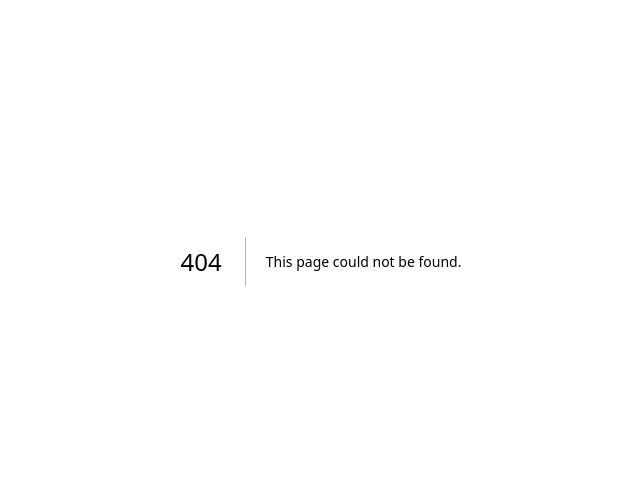
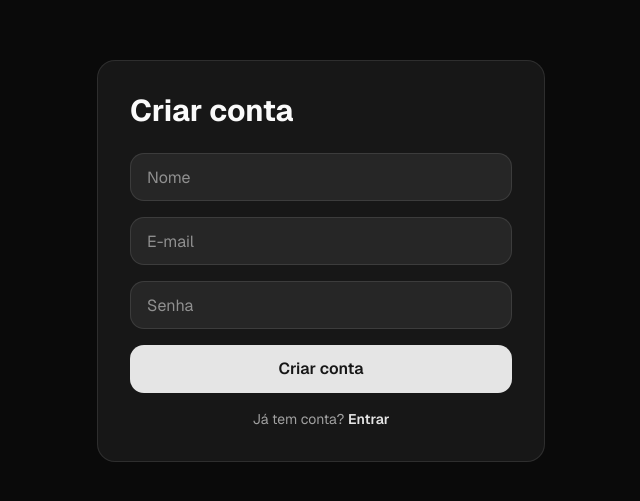
Before and after one commit to eoMafa/dashboard-financeiro, a Next.js app in the folder frontend/: page /cadastro in a window 1280 px wide. Before the commit this address had no page. Shown: the part 139-640 px from the top of the page, without its empty margins (319-959 px from the left). Built offline with nearby package versions, Linux system fonts and the light colour scheme.

Commit message:
feat(frontend): tela de cadastro com login automático

```diff
--- /dev/null
+++ b/frontend/src/app/cadastro/page.tsx
@@ -0,0 +1,107 @@
+"use client";
+
+import { useState } from "react";
+
+import axios from "axios";
+
+import { useRouter } from "next/navigation";
+
+import { api } from "@/services/api";
+
+import Link from "next/link";
+
+export default function CadastroPage() {
+  const router = useRouter();
+
+  const [nome, setNome] = useState("");
+  const [email, setEmail] = useState("");
+  const [password, setPassword] = useState("");
+  const [erro, setErro] = useState<string | null>(null);
+
+  async function handleCadastro() {
+    setErro(null);
+
+    try {
+      await api.post("/auth/register", {
+        name: nome,
+        email,
+        password,
+      });
+
+      const response = await api.post("/auth/login", {
+        email,
+        password,
+      });
+
+      localStorage.setItem("token", response.data.access_token);
+
+      router.push("/");
+    } catch (error) {
+      const status = axios.isAxiosError(error)
+        ? error.response?.status
+        : undefined;
+
+      if (status === 400) {
+        setErro(
+          "Preencha o nome, um e-mail válido e uma senha com pelo menos 6 caracteres.",
+        );
+      } else if (status === 409) {
+        setErro("Este e-mail já está cadastrado.");
+      } else {
+        setErro("Não foi possível conectar ao servidor. Tente novamente.");
+      }
+    }
+  }
+
+  return (
+    <main className="bg-background flex min-h-screen items-center justify-center">
+      <div className="bg-card w-full max-w-md rounded-2xl border p-8">
+        <h1 className="text-foreground mb-6 text-3xl font-bold">Criar conta</h1>
+
+        <div className="space-y-4">
+          <input
+            type="text"
+            placeholder="Nome"
+            className="bg-muted text-foreground h-12 w-full rounded-xl border px-4"
+            value={nome}
+            onChange={(e) => setNome(e.target.value)}
+          />
+
+          <input
+            type="email"
+            placeholder="E-mail"
+            className="bg-muted text-foreground h-12 w-full rounded-xl border px-4"
+            value={email}
+            onChange={(e) => setEmail(e.target.value)}
+          />
+
+          <input
+            type="password"
+            placeholder="Senha"
+            className="bg-muted text-foreground h-12 w-full rounded-xl border px-4"
+            value={password}
+            onChange={(e) => setPassword(e.target.value)}
+          />
+
+          <button
+            onClick={handleCadastro}
+            className="bg-primary text-primary-foreground h-12 w-full rounded-xl font-semibold transition hover:opacity-90"
+          >
+            Criar conta
+          </button>
+          {erro && <p className="text-destructive text-sm">{erro}</p>}
+
+          <p className="text-muted-foreground text-center text-sm">
+            Já tem conta?{" "}
+            <Link
+              href="/login"
+              className="text-primary font-semibold hover:underline"
+            >
+              Entrar
+            </Link>
+          </p>
+        </div>
+      </div>
+    </main>
+  );
+}
--- a/frontend/src/app/login/page.tsx
+++ b/frontend/src/app/login/page.tsx
@@ -5,6 +5,8 @@ import { useState } from "react";
 import axios from "axios";
 
 import { useRouter } from "next/navigation";
+
+import Link from "next/link";
 
 export default function LoginPage() {
   const router = useRouter();
@@ -69,6 +71,15 @@ export default function LoginPage() {
             Entrar
           </button>
           {erro && <p className="text-destructive text-sm">{erro}</p>}
+          <p className="text-muted-foreground text-center text-sm">
+            Não tem conta?{" "}
+            <Link
+              href="/cadastro"
+              className="text-primary font-semibold hover:underline"
+            >
+              Cadastre-se
+            </Link>
+          </p>
         </div>
       </div>
     </main>
```
